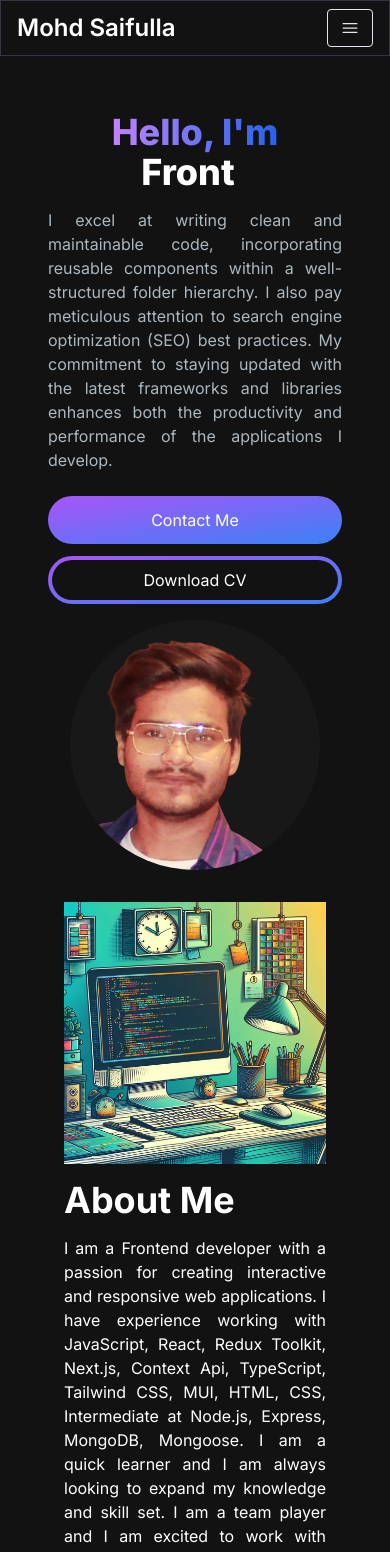
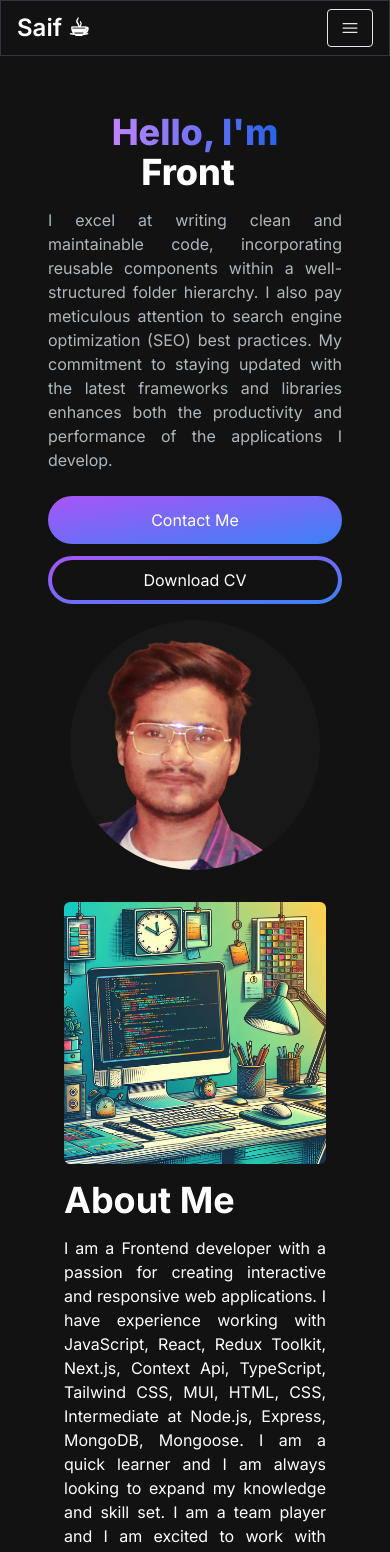
Before and after one commit to Mohdsaifulla/Portfolio-3.0, a Next.js app: page / in a window 390 px wide. Shown: the top 1552 px of the page. Built offline with nearby package versions, Linux system fonts and the light colour scheme.

Commit message:
fixex bug

```diff
--- a/src/app/components/AboutSection.jsx
+++ b/src/app/components/AboutSection.jsx
@@ -61,6 +61,7 @@ const AboutSection = () => {
           width={500}
           height={500}
           alt="About-image"
+          className="rounded-md"
         />
         <div className="mt-4 md:mt-0 text-left flex flex-col h-full">
           <h2 className="text-4xl font-bold text-white mb-4">About Me</h2>
--- a/src/app/components/HeroSection.jsx
+++ b/src/app/components/HeroSection.jsx
@@ -8,7 +8,7 @@ import Link from "next/link";
 const HeroSection = () => {
   return (
     <section className="lg:py-16">
-      <div className="grid grid-cols-1 sm:grid-cols-12 lg:gap-10">
+      <div className="grid grid-cols-1 sm:grid-cols-12 sm:gap-10 lg:gap-10">
         <motion.div
           initial={{ opacity: 0, scale: 0.5 }}
           animate={{ opacity: 1, scale: 1 }}
--- a/src/app/components/Navbar.jsx
+++ b/src/app/components/Navbar.jsx
@@ -30,7 +30,7 @@ const Navbar = () => {
           href={"/"}
           className="text-2xl md:text-5xl text-white font-semibold"
         >
-          Mohd Saifulla
+      Saif ☕︎
         </Link>
         <div className="mobile-menu block md:hidden">
           {!navbarOpen ? (
--- a/src/app/components/ProjectCard.jsx
+++ b/src/app/components/ProjectCard.jsx
@@ -7,7 +7,7 @@ const ProjectCard = ({ imgUrl,videolink, title, description, gitUrl, previewUrl
   return (
     <div>
       <div
-        className="h-72 md:h-72 rounded-t-xl relative group"
+        className="h-72 md:h-72 relative group"
         // style={{ background: `url(${imgUrl})`, backgroundSize: "cover" }}
       >
 
@@ -16,7 +16,7 @@ const ProjectCard = ({ imgUrl,videolink, title, description, gitUrl, previewUrl
         title='video'
         mute="true"
         style={{backgroundSize:"cover"}}
-        className="w-full h-full"
+        className="w-full h-full rounded-xl"
 />
 
         <div className="overlay  justify-center absolute top-5 right-11  bg-[#181818] bg-opacity-0 hidden group-hover:flex group-hover:bg-opacity-100 transition-all duration-500 rounded-xl w-16 h-7 items-center">
--- a/src/app/components/ProjectsSection.jsx
+++ b/src/app/components/ProjectsSection.jsx
@@ -130,7 +130,7 @@ const ProjectsSection = () => {
           isSelected={tag === "MERN"}
         />
       </div>
-      <ul ref={ref} className="grid md:grid-cols-1 gap-8 md:gap-12">
+      <ul ref={ref} className="grid md:grid-cols-2 gap-8 md:gap-12">
         {filteredProjects.map((project, index) => (
           <motion.li
             key={index}
```
